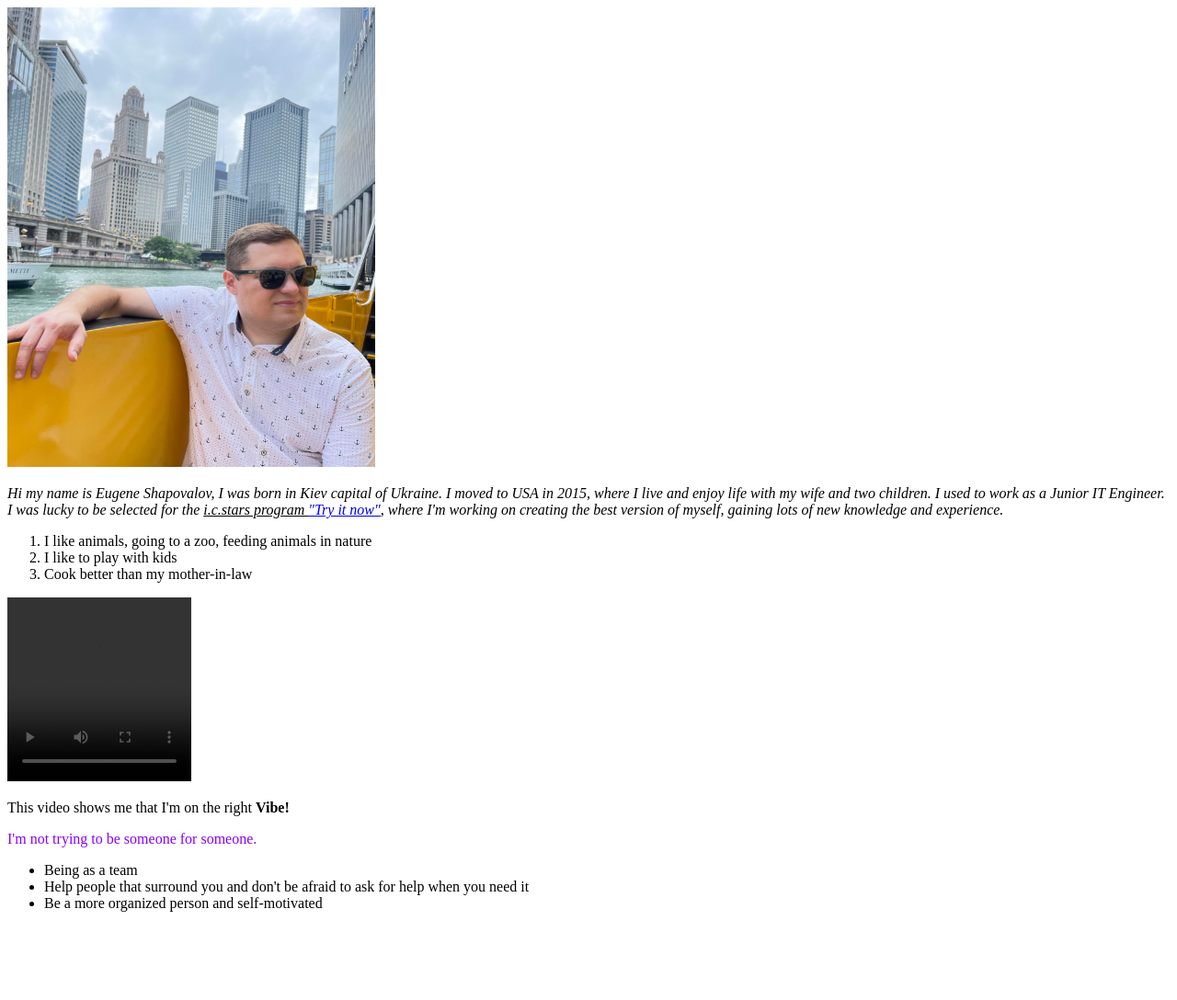
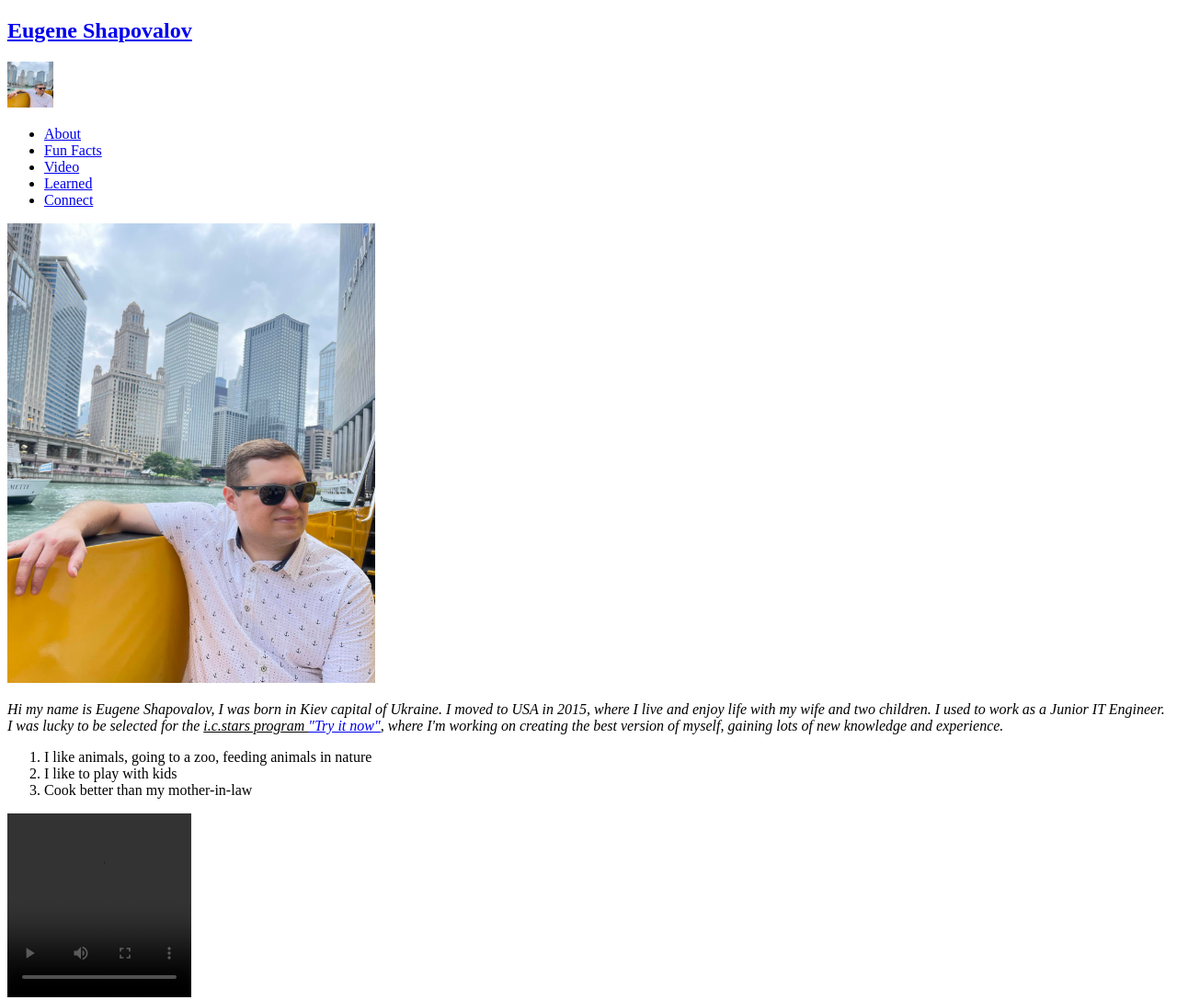
Before and after one commit to eshapovalov/root, a plain HTML site: page Eugene.html in a window 1280 px wide. Shown: the top 1088 px of the page at 92% size. Before the commit the page ends 1008 px from the top, so only its background shows below. Drawn offline with Linux system fonts and the light colour scheme; grey boxes are pictures that could not be loaded.

Commit message:
create site map

```diff
--- a/Eugene.html
+++ b/Eugene.html
@@ -1,15 +1,42 @@
 <!DOCTYPE html>
 <html lang="en">
 
+
+
 <head>
+
+    <link rel="stylesheet" href="styles/styles.css">
     <meta charset="UTF-8">
     <meta http-equiv="X-UA-Compatible" content="IE=edge">
     <meta name="viewport" content="width=device-width, initial-scale=1.0">
-    <title>Eugene</title>
+    <title>Eugene Shapovalov</title>
 
 </head>
 
 <body>
+
+    <header class="header">
+        <nav class="nav">
+            <h1 class="visually-hidden"><a href="EugeneShapovalov.html">Eugene Shapovalov</a></h1>
+            <div class="logo">
+                <a href="EugeneShapovalov.html">
+                    <img src="images/me.jpg" alt="My_logo" title="logo" width="50" height="50">
+                </a>
+            </div>
+            <ul class="menu">
+                <li><a href="EugeneShapovalov.html">About</a></li>
+                <li><a href="EugeneShapovalov.html#fun-facts">Fun Facts</a></li>
+                <li><a href="EugeneShapovalov.html#video">Video</a></li>
+                <li><a href="EugeneShapovalov.html#learned">Learned</a></li>
+                <li><a href="EugeneShapovalov.html#connect">Connect</a></li>
+            </ul>
+        </nav>
+
+    </header>
+
+
+
+
 
     <img src="images/me.jpg" alt="" width="400px" height="500px">
     <P> <i> Hi my name is Eugene Shapovalov, I was born in Kiev capital of Ukraine.
```
